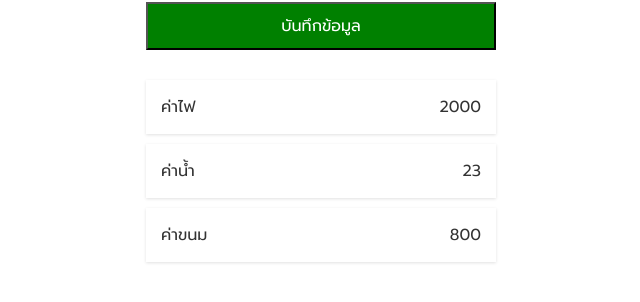
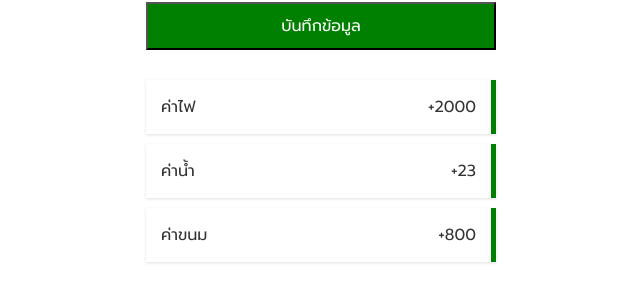
Before and after one commit to 4mGroot/LearnReact, a React (Create React App) app: page / in a window 1280 px wide. Shown: the part 428-730 px from the top of the page, without its empty margins (319-959 px from the left). Built offline with nearby package versions, Linux system fonts and the light colour scheme.

Commit message:
itemStyle

```diff
--- a/src/components/FormComponent.js
+++ b/src/components/FormComponent.js
@@ -32,7 +32,7 @@ const FormComponent =(props)=>{
             </div>
             <div className="form-control">
                 <label>จำนวนเงิน</label>
-                <input type="text" placeholder="ระบุจำนวนเงิน" onChange={inputAmount} value={amount}></input>
+                <input type="text" placeholder="(+ รายรับ, - รายจ่าย)" onChange={inputAmount} value={amount}></input>
             </div>
             <div>
                 <button className="btn" type="submit">บันทึกข้อมูล</button>
--- /dev/null
+++ b/src/components/Item.css
@@ -0,0 +1,6 @@
+.expense{
+    border-right: 5px solid red;
+}
+.income{
+    border-right: 5px solid green;
+}
--- a/src/components/Item.js
+++ b/src/components/Item.js
@@ -1,8 +1,11 @@
 import PropTypes from 'prop-types';
+import './Item.css'
 const Item =(props)=>{
     const {title,amount}=props
+    const status=amount<0 ? "expense":"income"//หลัง? คำสั่งเมื่อเป็นจริง หลัง:เมื่อเป็น เท็จ
+    const symbol=amount<0 ? "-":"+"
     return (
-        <li>{title}<span>{amount}</span></li>
+        <li className={status}>{title} <span>{symbol}{Math.abs(amount)}</span></li> //math.abs ทำให้ค่าลบเป็นค่าบวก
     )
 }
 Item.propTypes={
```
